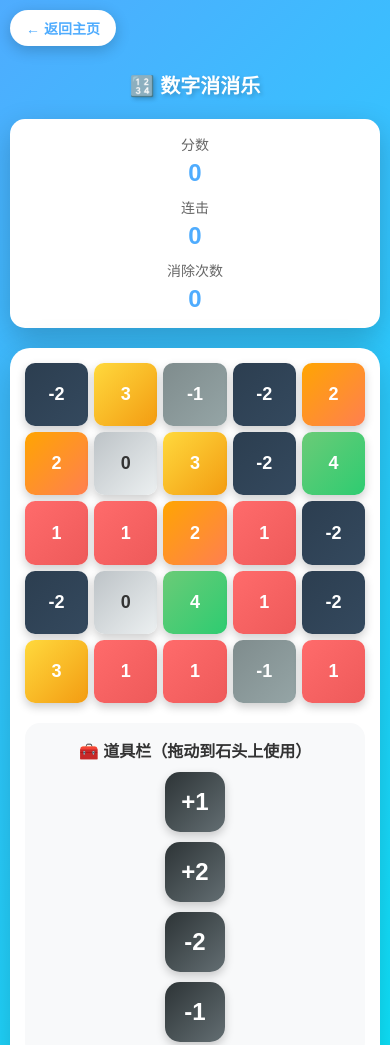
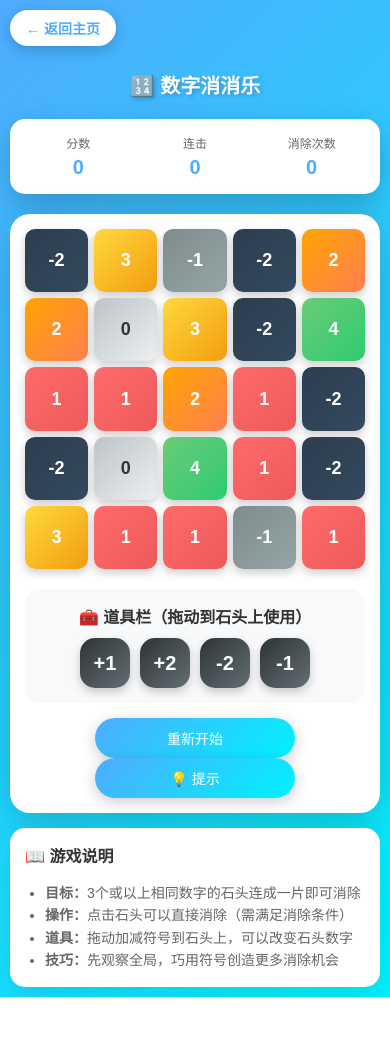
Before and after one commit to wzk979931-afk/jigsaw-game, a plain HTML site: page numbers.html in a window 390 px wide. Shown: the top 1045 px of the page. After the commit the page ends 997 px from the top, so only its background shows below. Drawn offline with Linux system fonts and the light colour scheme.

Commit message:
Add files via upload

```diff
--- a/numbers.html
+++ b/numbers.html
@@ -289,11 +289,18 @@
                 font-size: 20px;
             }
             .stats-panel {
-                flex-direction: column;
-                align-items: center;
+                flex-direction: row;
+                flex-wrap: nowrap;
+                justify-content: space-between;
             }
             .stat-item {
-                width: 100%;
+                flex: 1;
+            }
+            .stat-item label {
+                font-size: 12px;
+            }
+            .stat-item .value {
+                font-size: 20px;
             }
             .game-board {
                 gap: 6px;
@@ -303,12 +310,14 @@
                 border-radius: 10px;
             }
             .tools {
-                flex-direction: column;
-                align-items: center;
+                flex-direction: row;
+                flex-wrap: nowrap;
+                justify-content: center;
             }
             .tool {
-                width: 60px;
-                height: 60px;
+                width: 50px;
+                height: 50px;
+                font-size: 20px;
             }
             .controls {
                 flex-direction: column;
```
